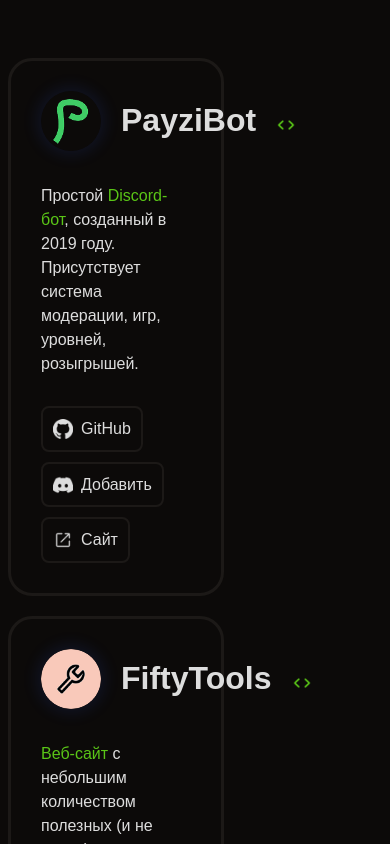
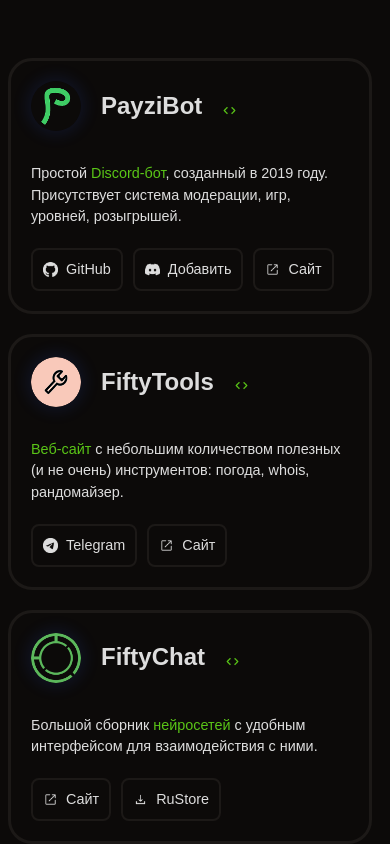
Before and after one commit to Payziii/MyWebsite, a Vue app: page /projects in a window 390 px wide. Shown: the top 844 px of the page. Built offline with nearby package versions, Linux system fonts and the light colour scheme; a web font is replaced by a local one.

Commit message:
Мобильная версия проектов

```diff
--- a/src/views/ProjectsView.vue
+++ b/src/views/ProjectsView.vue
@@ -286,4 +286,42 @@
     display: block;
   }
 }
+@media (max-width: 768px) {
+  .project {
+    width: 85%;
+    padding: 20px;
+
+    .nickname {
+    gap: 20px;
+
+    .avatar {
+      width: 50px;
+      height: 50px;
+    }
+
+    h1 {
+      font-size: 1.5rem;
+    }
+
+    .status-icon {
+      width: 15px;
+      height: 15px;
+    }
+  }
+
+  .description {
+    font-size: 0.9rem;
+    margin-bottom: 20px;
+  }
+
+  .btn {
+    font-size: 0.9rem;
+  }
+
+  .btn-icon {
+    width: 15px;
+    height: 15px;
+  }
+  }
+}
 </style>
```
